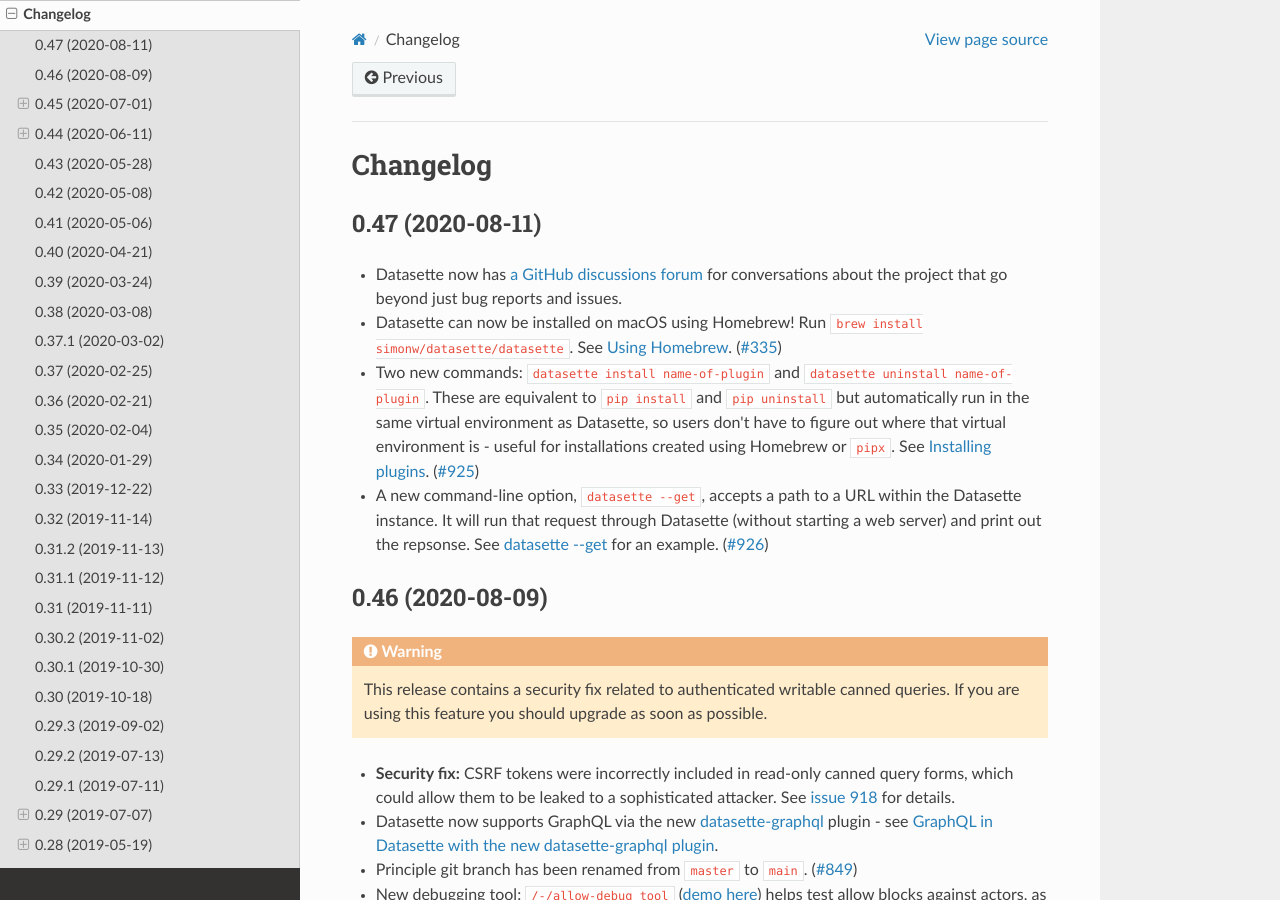
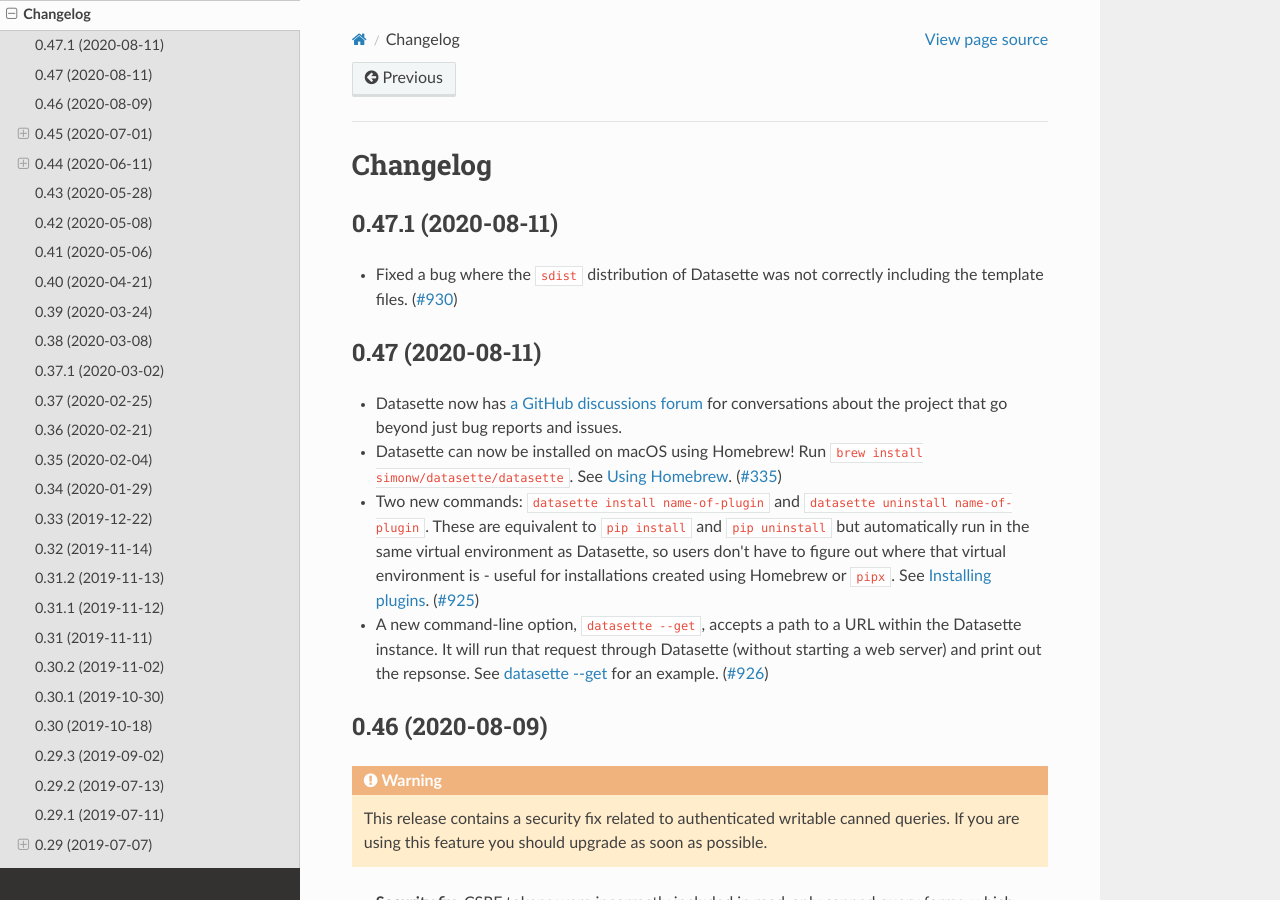
Before and after one commit to simonw/datasette, a Sphinx documentation site: the page built from docs/changelog.rst, in a window 1280 px wide and 900 px high. Built offline with Sphinx 7.4.7 and the Read the Docs theme 2.0.0, drawn with Linux system fonts in a browser that asks for light colours.

Commit message:
Release 0.47.1
Refs #930

```diff
--- a/docs/changelog.rst
+++ b/docs/changelog.rst
@@ -3,6 +3,13 @@
 =========
 Changelog
 =========
+
+.. _v0_47_1:
+
+0.47.1 (2020-08-11)
+-------------------
+
+- Fixed a bug where the ``sdist`` distribution of Datasette was not correctly including the template files. (`#930 <https://github.com/simonw/datasette/issues/930>`__)
 
 .. _v0_47:
 
```
